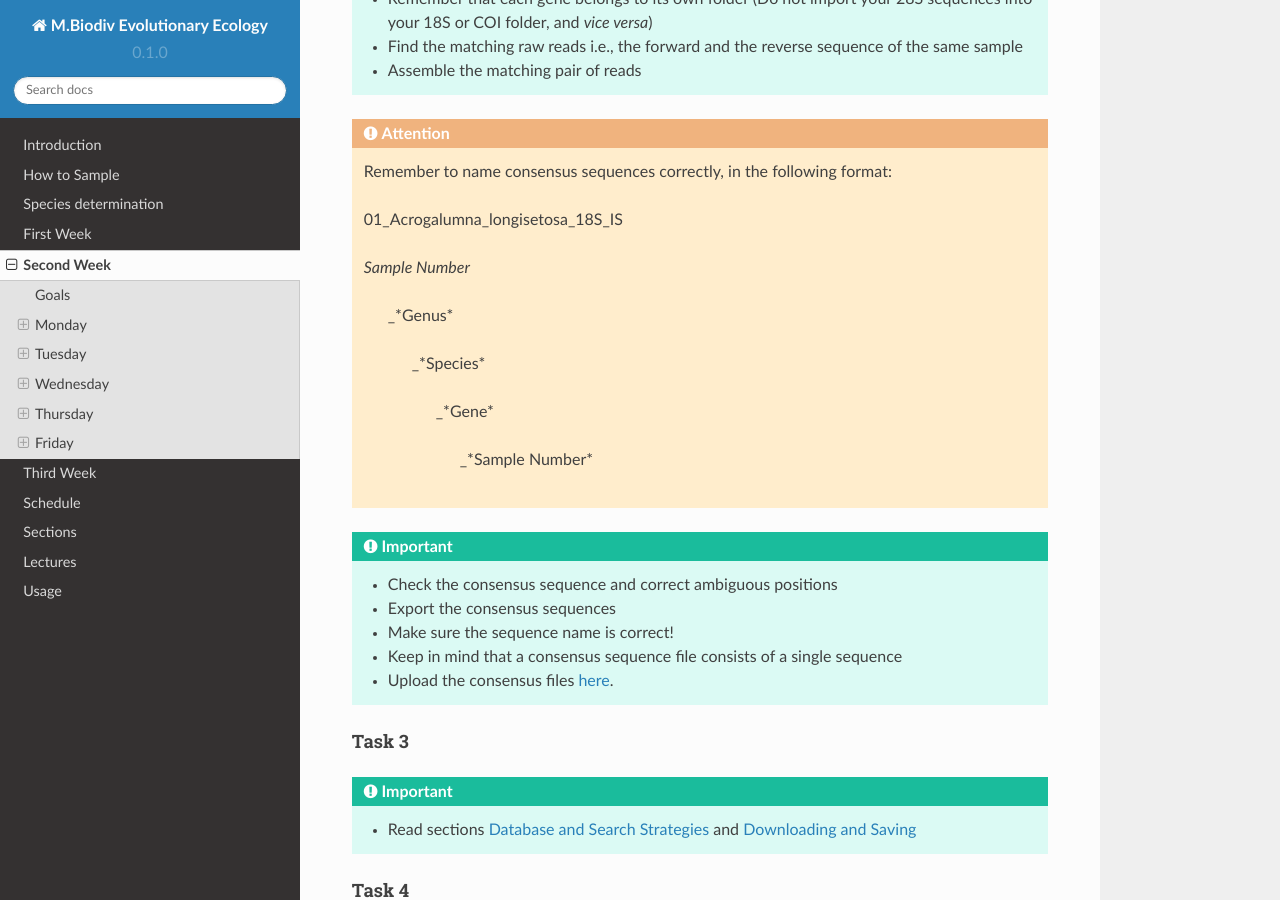
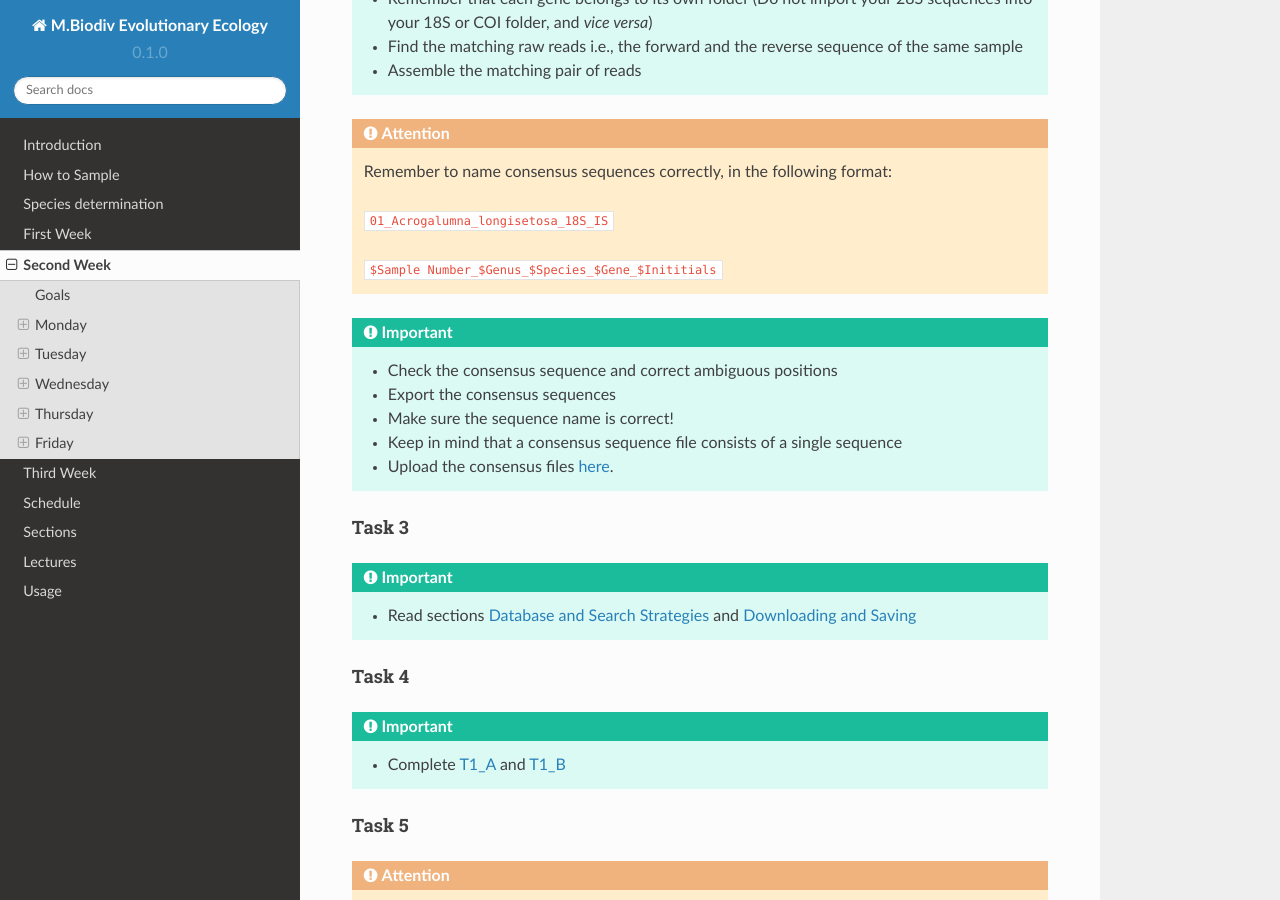
Before and after one commit to bheimbu/evolutionary_ecology, a Sphinx documentation site: the page built from docs/source/second_week.rst, in a window 1280 px wide and 900 px high, scrolled down 1852 px. Built offline with Sphinx 7.4.7 and the Read the Docs theme 2.0.0, drawn with Linux system fonts in a browser that asks for light colours.

Commit message:
Update second_week.rst

```diff
--- a/docs/source/second_week.rst
+++ b/docs/source/second_week.rst
@@ -67,17 +67,9 @@ Task 2
 .. attention::
   Remember to name consensus sequences correctly, in the following format:
 
-  01_Acrogalumna_longisetosa_18S_IS
+  ``01_Acrogalumna_longisetosa_18S_IS``
 
-  *Sample Number*
-
-   _*Genus*
-
-    _*Species*
-
-     _*Gene*
-
-       _*Sample Number*
+  ``$Sample Number_$Genus_$Species_$Gene_$Inititials``
 
 .. important::
   - Check the consensus sequence and correct ambiguous positions
```
